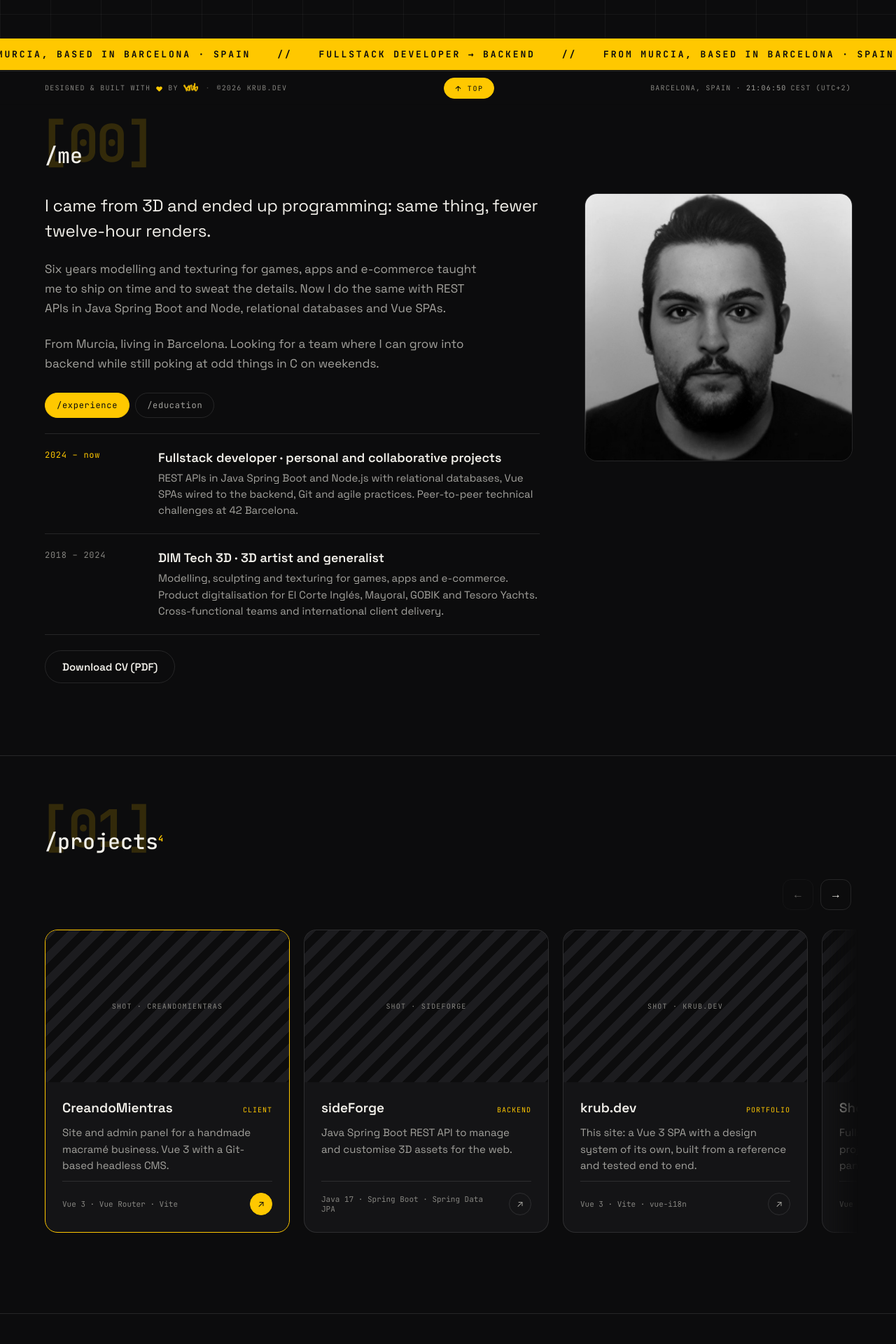
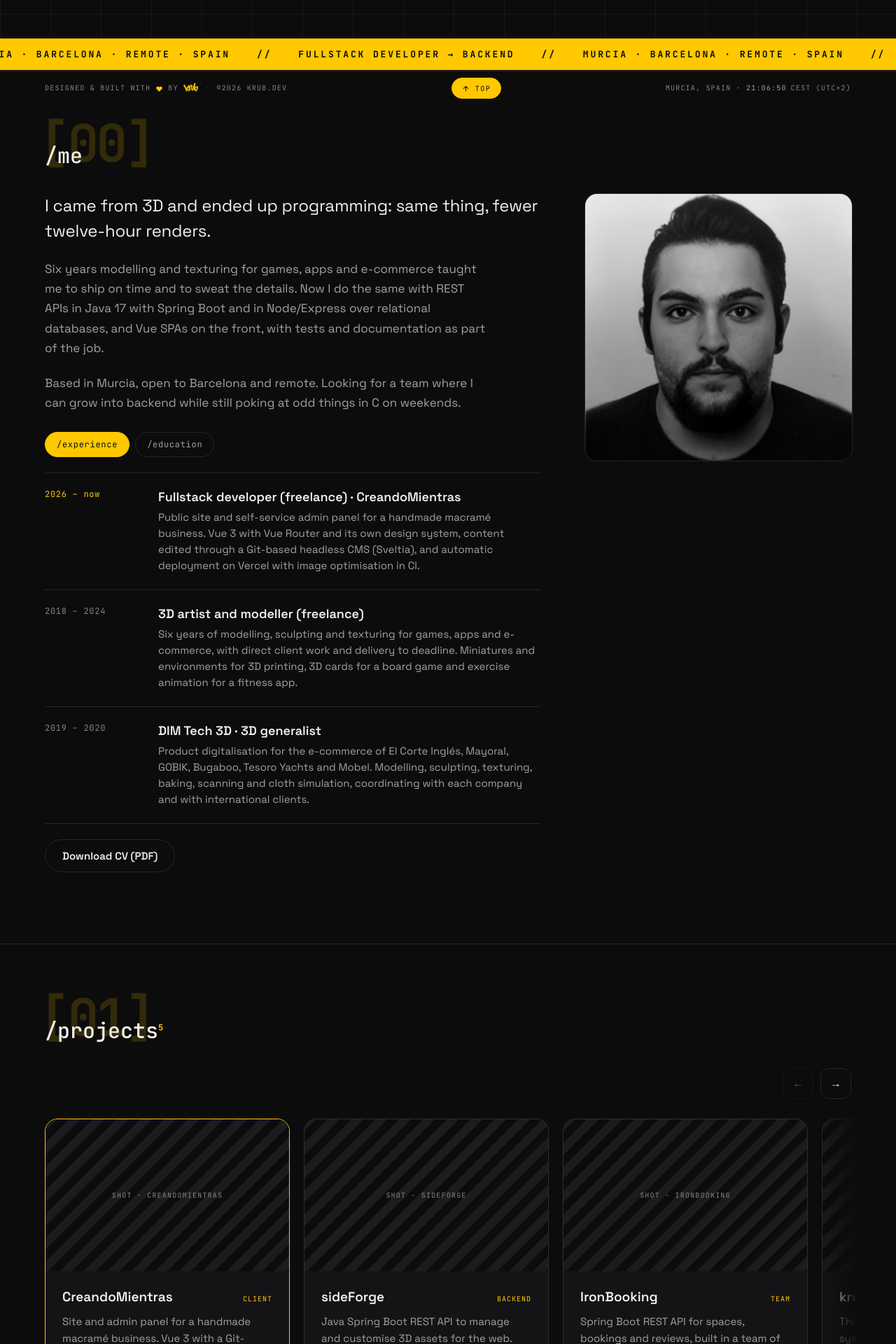
Before and after one commit to krub-dev/portfolio-krub, a Vue app: page / in a window 1280 px wide. Shown: the part 700-2620 px from the top of the page at 70% size. Built offline with nearby package versions, Linux system fonts and the light colour scheme.

Commit message:
Refresh the site content from the CV

```diff
--- a/src/data/copy.js
+++ b/src/data/copy.js
@@ -24,7 +24,7 @@ export const copy = {
       line3pre: 'on the ',
       accent: 'backend',
       line3post: '.',
-      body: 'Fullstack developer in Barcelona, leaning into backend: Java with Spring Boot, Node and databases. Vue on the front when needed. I used to do 3D, and it still shows in how I look at things.',
+      body: 'Fullstack developer in Murcia, open to Barcelona and remote, leaning into backend: Java 17 with Spring Boot, Node and Express, and relational databases. Vue on the front when needed. I used to do 3D, and it still shows in how I look at things.',
     },
     es: {
       badge: 'Disponible para trabajar',
@@ -33,28 +33,28 @@ export const copy = {
       line3pre: 'el ',
       accent: 'backend',
       line3post: '.',
-      body: 'Desarrollador fullstack en Barcelona, girando hacia backend: Java con Spring Boot, Node y bases de datos. Frontend en Vue cuando toca. Antes hacía 3D, y todavía se me nota en el ojo.',
+      body: 'Desarrollador fullstack en Murcia, abierto a Barcelona y remoto, girando hacia backend: Java 17 con Spring Boot, Node y Express, y bases de datos relacionales. Frontend en Vue cuando toca. Antes hacía 3D, y todavía se me nota en el ojo.',
     },
   },
 
   about: {
     en: {
       p1: 'I came from 3D and ended up programming: same thing, fewer twelve-hour renders.',
-      p2: 'Six years modelling and texturing for games, apps and e-commerce taught me to ship on time and to sweat the details. Now I do the same with REST APIs in Java Spring Boot and Node, relational databases and Vue SPAs.',
-      p3: 'From Murcia, living in Barcelona. Looking for a team where I can grow into backend while still poking at odd things in C on weekends.',
+      p2: 'Six years modelling and texturing for games, apps and e-commerce taught me to ship on time and to sweat the details. Now I do the same with REST APIs in Java 17 with Spring Boot and in Node/Express over relational databases, and Vue SPAs on the front, with tests and documentation as part of the job.',
+      p3: 'Based in Murcia, open to Barcelona and remote. Looking for a team where I can grow into backend while still poking at odd things in C on weekends.',
     },
     es: {
       p1: 'Vengo del 3D y acabé programando, que es lo mismo pero con menos renders de doce horas.',
-      p2: 'Seis años modelando y texturizando para videojuegos, apps y e-commerce me enseñaron a entregar a tiempo y a mirar el detalle. Ahora hago lo mismo con APIs REST en Java Spring Boot y Node, bases de datos relacionales y SPAs en Vue.',
-      p3: 'De Murcia, en Barcelona. Busco equipo donde crecer hacia backend sin dejar de tocar cosas raras en C los fines de semana.',
+      p2: 'Seis años modelando y texturizando para videojuegos, apps y e-commerce me enseñaron a entregar a tiempo y a mirar el detalle. Ahora hago lo mismo con APIs REST en Java 17 con Spring Boot y en Node/Express sobre bases de datos relacionales, y SPAs en Vue delante, con tests y documentación como parte del trabajo.',
+      p3: 'Con base en Murcia, abierto a Barcelona y remoto. Busco equipo donde crecer hacia backend sin dejar de tocar cosas raras en C los fines de semana.',
     },
   },
 
   // The marquee loops these two phrases forever, joined by the separator.
   // Add or remove entries freely; the band duplicates whatever it is given.
   marquee: {
-    en: ['Fullstack developer → backend', 'From Murcia, based in Barcelona · Spain'],
-    es: ['Desarrollador fullstack → backend', 'De Murcia, afincado en Barcelona · España'],
+    en: ['Fullstack developer → backend', 'Murcia · Barcelona · remote · Spain'],
+    es: ['Desarrollador fullstack → backend', 'Murcia · Barcelona · remoto · España'],
   },
 
   // The 404 page. The title and the button label are interface strings and live
--- a/src/data/education.js
+++ b/src/data/education.js
@@ -2,19 +2,21 @@
   The /education tab of the About section, newest first. Same shape as
   experience.js — see the comment there for what each field does.
 
-  To add the DAW higher-level qualification when it starts, copy this block to
-  the top of the list and fill it in. `to: null` makes the timeline print
-  "2026 — now" using the translated word, so it stays correct on its own:
-
-    {
-      from: '2026',
-      to: null,
-      current: true,
-      en: { title: '', body: '' },
-      es: { title: '', body: '' },
-    },
 */
 export const education = [
+  {
+    from: '2026',
+    to: null,
+    current: true,
+    en: {
+      title: 'Higher Vocational Diploma (DAW) · IES Francisco de Goya',
+      body: 'Official Higher Technician qualification, EQF level 5, distance learning from Murcia. First year under way, compatible with a job, and open to a company internship through the school.',
+    },
+    es: {
+      title: 'Grado Superior de FP (DAW) · IES Francisco de Goya',
+      body: 'Título oficial de Técnico Superior, nivel 5 del EQF, a distancia desde Murcia. Primer curso en marcha, compatible con trabajar y abierto a prácticas mediante convenio con el centro.',
+    },
+  },
   {
     from: '2024',
     to: '2026',
--- a/src/data/experience.js
+++ b/src/data/experience.js
@@ -15,16 +15,16 @@
 */
 export const experience = [
   {
-    from: '2024',
+    from: '2026',
     to: null,
     current: true,
     en: {
-      title: 'Fullstack developer · personal and collaborative projects',
-      body: 'REST APIs in Java Spring Boot and Node.js with relational databases, Vue SPAs wired to the backend, Git and agile practices. Peer-to-peer technical challenges at 42 Barcelona.',
+      title: 'Fullstack developer (freelance) · CreandoMientras',
+      body: 'Public site and self-service admin panel for a handmade macramé business. Vue 3 with Vue Router and its own design system, content edited through a Git-based headless CMS (Sveltia), and automatic deployment on Vercel with image optimisation in CI.',
     },
     es: {
-      title: 'Desarrollador fullstack · proyectos propios y colaborativos',
-      body: 'APIs REST en Java Spring Boot y Node.js con bases de datos relacionales, SPAs en Vue conectadas al backend, Git y metodologías ágiles. Retos técnicos peer-to-peer en 42 Barcelona.',
+      title: 'Desarrollador fullstack (freelance) · CreandoMientras',
+      body: 'Web pública y panel de autogestión para un negocio artesano de macramé. Vue 3 con Vue Router y design system propio, contenidos editables con un CMS headless sobre Git (Sveltia), y despliegue automático en Vercel con optimización de imágenes en CI.',
     },
   },
   {
@@ -32,12 +32,25 @@ export const experience = [
     to: '2024',
     current: false,
     en: {
-      title: 'DIM Tech 3D · 3D artist and generalist',
-      body: 'Modelling, sculpting and texturing for games, apps and e-commerce. Product digitalisation for El Corte Inglés, Mayoral, GOBIK and Tesoro Yachts. Cross-functional teams and international client delivery.',
+      title: '3D artist and modeller (freelance)',
+      body: 'Six years of modelling, sculpting and texturing for games, apps and e-commerce, with direct client work and delivery to deadline. Miniatures and environments for 3D printing, 3D cards for a board game and exercise animation for a fitness app.',
     },
     es: {
-      title: 'DIM Tech 3D · artista y generalista 3D',
-      body: 'Modelado, escultura y texturizado para videojuegos, apps y e-commerce. Digitalización de producto para El Corte Inglés, Mayoral, GOBIK y Tesoro Yachts. Equipos multidisciplinares y entregas a cliente internacional.',
+      title: 'Artista 3D y modelador (freelance)',
+      body: 'Seis años modelando, esculpiendo y texturizando para videojuegos, apps y e-commerce, con trato directo con cliente y entrega a plazo. Miniaturas y entornos para impresión 3D, cartas 3D para un juego de mesa y animación de ejercicios para una app de fitness.',
+    },
+  },
+  {
+    from: '2019',
+    to: '2020',
+    current: false,
+    en: {
+      title: 'DIM Tech 3D · 3D generalist',
+      body: 'Product digitalisation for the e-commerce of El Corte Inglés, Mayoral, GOBIK, Bugaboo, Tesoro Yachts and Mobel. Modelling, sculpting, texturing, baking, scanning and cloth simulation, coordinating with each company and with international clients.',
+    },
+    es: {
+      title: 'DIM Tech 3D · generalista 3D',
+      body: 'Digitalización de producto para el e-commerce de El Corte Inglés, Mayoral, GOBIK, Bugaboo, Tesoro Yachts y Mobel. Modelado, escultura, texturizado, bakeado, escaneo y simulación de telas, coordinando con cada empresa y con cliente internacional.',
     },
   },
 ]
--- a/src/data/projects.js
+++ b/src/data/projects.js
@@ -86,9 +86,9 @@ export const projects = [
       liveLabel: '/docs ↗',
       summary: 'Java Spring Boot REST API to manage and customise 3D assets for the web.',
       lead: 'Java and Spring Boot REST API to manage and customise 3D assets (t-shirts, mugs, mouse pads) for web visualisation.',
-      body: 'Domain model with users, admins, customers, assets, scenes and designs: an authenticated user creates scenes, links assets and defines designs on specific parts of a model, with colours, materials, logos and text. Spring Data JPA over MySQL, DTOs per entity, pagination and search, plus centralised error handling.',
+      body: 'Domain model with users, admins, customers, assets, scenes and designs: an authenticated user creates scenes, links assets and defines designs on specific parts of a model, with colours, materials, logos and text. 42 endpoints over 6 related entities and 18 DTOs, with Spring Data JPA over MySQL, pagination, search and centralised error handling.',
       body2:
-        'Spring Security with role-based access, hashed passwords, Swagger/OpenAPI docs and a Postman collection for the demo. Controller tests with MockMvc and service tests with Mockito. On the roadmap: JWT, cloud image storage, design versioning and the 3D integration on the front end.',
+        'Spring Security with role-based access, hashed passwords, Swagger/OpenAPI docs and a Postman collection for the demo. 112 tests — controllers with MockMvc, services with Mockito — at 81% line coverage. On the roadmap: JWT, cloud image storage, design versioning and the 3D integration on the front end.',
     },
     es: {
       name: 'sideForge',
@@ -100,9 +100,45 @@ export const projects = [
       summary:
         'API REST en Java con Spring Boot para gestionar y personalizar assets 3D en la web.',
       lead: 'API REST en Java y Spring Boot para gestionar y personalizar assets 3D (camisetas, tazas, alfombrillas) de cara a visualizarlos en web.',
-      body: 'Modelo de dominio con usuarios, admins, clientes, assets, escenas y diseños: un usuario autenticado crea escenas, asocia assets y define diseños por partes concretas del modelo, con colores, materiales, logos y textos. Spring Data JPA sobre MySQL, DTOs por entidad, paginación y búsqueda, y manejo de errores centralizado.',
+      body: 'Modelo de dominio con usuarios, admins, clientes, assets, escenas y diseños: un usuario autenticado crea escenas, asocia assets y define diseños por partes concretas del modelo, con colores, materiales, logos y textos. 42 endpoints sobre 6 entidades relacionadas y 18 DTOs, con Spring Data JPA sobre MySQL, paginación, búsqueda y manejo de errores centralizado.',
       body2:
-        'Spring Security con acceso por rol, contraseñas hasheadas, documentación en Swagger/OpenAPI y colección de Postman para la demo. Tests de controladores con MockMvc y de servicios con Mockito. En la hoja de ruta: JWT, almacenamiento de imágenes en la nube, versionado de diseños y la integración 3D en el front.',
+        'Spring Security con acceso por rol, contraseñas hasheadas, documentación en Swagger/OpenAPI y colección de Postman para la demo. 112 tests — controladores con MockMvc, servicios con Mockito — con un 81 % de cobertura de líneas. En la hoja de ruta: JWT, almacenamiento de imágenes en la nube, versionado de diseños y la integración 3D en el front.',
+    },
+  },
+  {
+    slug: 'ironbooking',
+    shotLabel: 'SHOT · IRONBOOKING',
+    image: null,
+    slides: 3,
+    repo: 'https://github.com/krub-dev/IronBooking',
+    live: 'https://github.com/krub-dev/IronBooking#readme',
+    stack: ['Java 17', 'Spring Boot', 'Spring Data JPA', 'PostgreSQL', 'JUnit'],
+    en: {
+      name: 'IronBooking',
+      tag: 'TEAM',
+      role: 'Backend',
+      year: '2025',
+      repoLabel: '/repo',
+      liveLabel: '/readme ↗',
+      summary: 'Spring Boot REST API for spaces, bookings and reviews, built in a team of five with Gitflow.',
+      lead: 'Booking backend built with four others: a Spring Boot REST API to manage spaces, bookings and reviews.',
+      body: '30 endpoints over 5 related entities, with 20 tests. Built in a team of five using Gitflow: a branch per feature and pull requests reviewed between peers before merging.',
+      body2:
+        'Spring Data JPA over PostgreSQL, with the API tested at the controller and service level. The team work is the point: a shared branch model, code review and integration through pull requests.',
+    },
+    es: {
+      name: 'IronBooking',
+      tag: 'EQUIPO',
+      role: 'Backend',
+      year: '2025',
+      repoLabel: '/repo',
+      liveLabel: '/readme ↗',
+      summary:
+        'API REST en Spring Boot para espacios, reservas y reseñas, hecha en equipo de cinco con Gitflow.',
+      lead: 'Backend de reservas hecho con otras cuatro personas: una API REST en Spring Boot para gestionar espacios, reservas y reseñas.',
+      body: '30 endpoints sobre 5 entidades relacionadas, con 20 tests. Construido en equipo de cinco con Gitflow: una rama por funcionalidad y pull requests revisadas entre pares antes de integrar.',
+      body2:
+        'Spring Data JPA sobre PostgreSQL, con la API probada a nivel de controlador y de servicio. Lo importante es el trabajo en equipo: modelo de ramas compartido, revisión de código e integración por pull requests.',
     },
   },
   {
--- a/src/locales/en.json
+++ b/src/locales/en.json
@@ -62,7 +62,7 @@
     "rights": "©2026 KRUB.DEV",
     "madePre": "DESIGNED & BUILT WITH",
     "madePost": "BY",
-    "place": "BARCELONA, SPAIN",
+    "place": "MURCIA, SPAIN",
     "top": "TOP"
   },
   "modal": {
--- a/src/locales/es.json
+++ b/src/locales/es.json
@@ -62,7 +62,7 @@
     "rights": "©2026 KRUB.DEV",
     "madePre": "DISEÑADO Y CONSTRUIDO CON",
     "madePost": "POR",
-    "place": "BARCELONA, ESPAÑA",
+    "place": "MURCIA, ESPAÑA",
     "top": "TOP"
   },
   "modal": {
--- a/src/views/PreviewView.vue
+++ b/src/views/PreviewView.vue
@@ -337,8 +337,8 @@ onMounted(readTokens)
         <div class="anim">
           <div class="anim-stage marquee-stage">
             <div class="marquee-track">
-              <span>FULLSTACK DEVELOPER → BACKEND // FROM MURCIA, BASED IN BARCELONA · SPAIN //&nbsp;</span>
-              <span>FULLSTACK DEVELOPER → BACKEND // FROM MURCIA, BASED IN BARCELONA · SPAIN //&nbsp;</span>
+              <span>FULLSTACK DEVELOPER → BACKEND // MURCIA · BARCELONA · REMOTE · SPAIN //&nbsp;</span>
+              <span>FULLSTACK DEVELOPER → BACKEND // MURCIA · BARCELONA · REMOTE · SPAIN //&nbsp;</span>
             </div>
           </div>
           <code class="anim-name">marquee 26s linear infinite</code>
```
